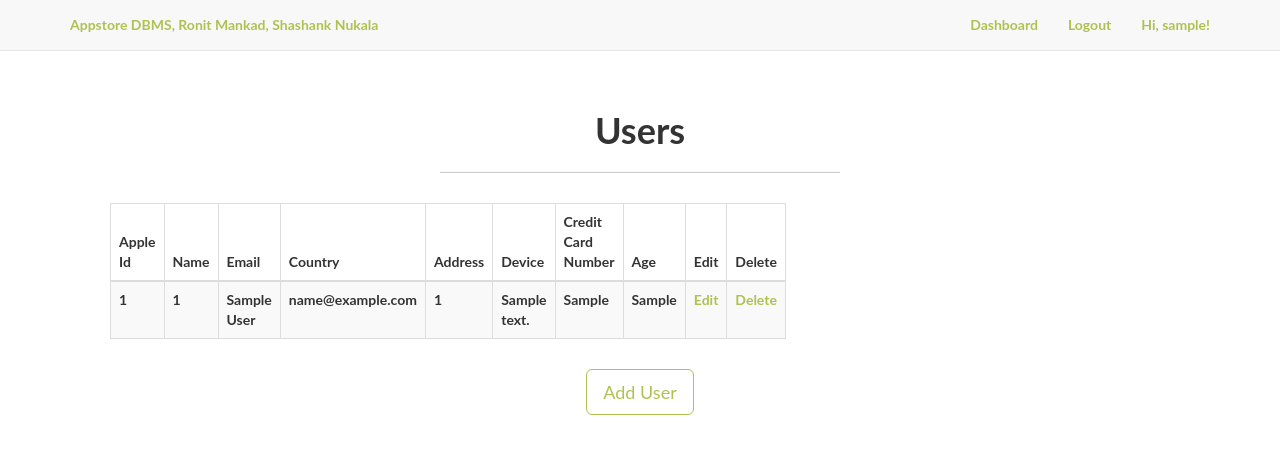
After one commit to mankadronit/Appstore-Database, a Flask app: page /users in a window 1280 px wide. The commit adds this page. Shown: the top 464 px of the page. Run offline with Flask 2, Linux system fonts and the light colour scheme; a user stored in the database is signed in; tables that the repository leaves empty or names only in its code hold one stand-in row (values such as "Sample post"); some libraries are stand-ins or nearby versions.

Commit message:
Add funcitonality to add, edit and delete users and purchases

```diff
--- a/app/home/views.py
+++ b/app/home/views.py
@@ -8,7 +8,7 @@ import random
 
 
 from . import home
-from .forms import DeveloperForm, ApplicationForm
+from .forms import DeveloperForm, ApplicationForm, UserForm, PurchaseForm
 
 
 @home.route('/')
@@ -54,7 +54,7 @@ def list_developers():
                            developers=developers, title="Developers")
 
 
-@home.route('/home/developers/add', methods=['GET', 'POST'])
+@home.route('/developers/add', methods=['GET', 'POST'])
 @login_required
 def add_developer():
     """
@@ -106,7 +106,7 @@ def add_developer():
 
 
 
-@home.route('/home/developers/edit/<int:developer_id>', methods=['GET', 'POST'])
+@home.route('/developers/edit/<int:developer_id>', methods=['GET', 'POST'])
 @login_required
 def edit_developer(developer_id):
     """
@@ -173,7 +173,7 @@ def edit_developer(developer_id):
                            developer=developer, title="Edit developer")
 
 
-@home.route('/home/developers/delete/<int:developer_id>', methods=['GET', 'POST'])
+@home.route('/developers/delete/<int:developer_id>', methods=['GET', 'POST'])
 @login_required
 def delete_developer(developer_id):
     """
@@ -203,7 +203,7 @@ def delete_developer(developer_id):
 
 
 # developer Views
-@home.route('/home/applications', methods=['GET', 'POST'])
+@home.route('/applications', methods=['GET', 'POST'])
 @login_required
 def list_applications():
     """
@@ -225,7 +225,7 @@ def list_applications():
                            applications=applications, title="Applications")
 
 
-@home.route('/home/applications/add/dev', methods=['GET', 'POST'])
+@home.route('/applications/add/dev', methods=['GET', 'POST'])
 @login_required
 def add_app_under_dev():
     db = MySQLdb.connect("localhost", 'AppstoreDB', 'appstore12345', 'Appstore')
@@ -288,7 +288,7 @@ def add_application(developer_id):
                            add_app=add_app, form=form,
                            title="Add Application")
 
-@home.route('/home/applications/delete/<string:package_name>', methods=['GET', 'POST'])
+@home.route('/applications/delete/<string:package_name>', methods=['GET', 'POST'])
 @login_required
 def delete_app(package_name):
     """
@@ -317,7 +317,7 @@ def delete_app(package_name):
     return redirect(url_for('home.list_applications'))
 
 
-@home.route('/home/applications/edit/<int:developer_id>/<string:package_name>,', methods=['GET', 'POST'])
+@home.route('/applications/edit/<int:developer_id>/<string:package_name>,', methods=['GET', 'POST'])
 @login_required
 def edit_app(developer_id, package_name):
     """
@@ -326,7 +326,7 @@ def edit_app(developer_id, package_name):
     add_app = False
 
     form = ApplicationForm()
-    new_package_name = None
+
     if form.validate_on_submit():
         try:
             #print(pk)
@@ -348,7 +348,6 @@ def edit_app(developer_id, package_name):
             db.commit()
             db.close()
 
-            new_package_name = form.package_name.data
             flash('You have successfully Edited the App information.')
             print("COMPLETED!!!")
         except (MySQLdb.Error, MySQLdb.Warning) as e:
@@ -381,3 +380,313 @@ def edit_app(developer_id, package_name):
     return render_template('home/applications/application.html', action="Edit",
                            add_app=add_app, form=form,
                            application=application, title="Edit Application")
+
+
+# User Views
+@home.route('/users', methods=['GET', 'POST'])
+@login_required
+def list_users():
+    """
+    List all developers
+    """
+    db = MySQLdb.connect("localhost", 'AppstoreDB', 'appstore12345', 'Appstore')
+
+    cur = db.cursor()
+
+    query_string = "SELECT * from users;"
+    cur.execute(query_string)
+
+    users = cur.fetchall()
+
+    db.close()
+
+
+    return render_template('home/users/users.html',
+                           users=users, title="Users")
+
+
+@home.route('/users/add', methods=['GET', 'POST'])
+@login_required
+def add_user():
+    """
+    Add a developer to the database
+    """
+    add_user = True
+
+    form = UserForm()
+
+    if form.validate_on_submit():
+        try:
+            #print(pk)
+            # add developer to the database
+            db = MySQLdb.connect("localhost", 'AppstoreDB', 'appstore12345', 'Appstore')
+
+            cur = db.cursor()
+
+            query_string = "INSERT INTO users \
+                            VALUES(%s, %s, %s, %s, %s, %s, %s, %s);"
+
+            cur.execute(query_string, (form.apple_id.data,
+                                                                       form.name.data,
+                                                                       form.email.data,
+                                                                       form.country.data,
+                                                                       form.address.data,
+                                                                       form.device.data,
+                                                                       form.credit_card_num.data,
+                                                                       form.age.data))
+            db.commit()
+            db.close()
+
+            flash('You have successfully added a new user.')
+            #print("COMPLETED!!!")
+        except (MySQLdb.Error, MySQLdb.Warning) as e:
+            print(e)
+            # in case developer name already exists
+            flash('Error: User already exists.')
+
+            # redirect to developers page
+        return redirect(url_for('home.list_users'))
+
+    #flash("DonE!!!!")
+    # load developer template
+    return render_template('home/users/user.html', action="Add",
+                           add_user=add_user, form=form,
+                           title="Add User")
+
+
+
+
+
+@home.route('/users/edit/<string:apple_id>', methods=['GET', 'POST'])
+@login_required
+def edit_user(apple_id):
+    """
+    Edit a developer
+    """
+    add_user = False
+
+    form = UserForm()
+
+    if form.validate_on_submit():
+        try:
+            #print(pk)
+            # add developer to the database
+            db = MySQLdb.connect("localhost", 'AppstoreDB', 'appstore12345', 'Appstore')
+
+            cur = db.cursor()
+
+            query_string = "UPDATE users SET \
+                            apple_id = %s, name = %s, email = %s, country = %s, address = %s, \
+                            device = %s, credit_card_num = %s, age = %s \
+                            WHERE apple_id = %s"
+            cur.execute(query_string, ( form.apple_id.data,
+                                        form.name.data,
+                                        form.email.data,
+                                        form.country.data,
+                                        form.address.data,
+                                        form.device.data,
+                                        form.credit_card_num.data,
+                                        form.age.data,
+                                        apple_id))
+            db.commit()
+            db.close()
+
+            flash('You have successfully Edited the User information.')
+            #print("COMPLETED!!!")
+        except (MySQLdb.Error, MySQLdb.Warning) as e:
+            print(e)
+            # in case developer name already exists
+            flash('Error: Could Not Update User Information')
+
+            # redirect to developers page
+        return redirect(url_for('home.list_users'))
+
+    db = MySQLdb.connect("localhost", 'AppstoreDB', 'appstore12345', 'Appstore')
+
+    cur = db.cursor()
+
+    query_string = "SELECT * from users WHERE apple_id = '{}';".format(apple_id)
+    cur.execute(query_string)
+
+    user = cur.fetchone()
+
+    db.close()
+
+    print("ROW:", user)
+
+    form.age.data = user[7]
+    form.credit_card_num.data = user[6]
+    form.device.data = user[5]
+    form.address.data = user[4]
+    form.country.data = user[3]
+    form.email.data = user[2]
+    form.name.data = user[1]
+    form.apple_id.data = user[0]
+
+    return render_template('home/users/user.html', action="Edit",
+                           add_user=add_user, form=form,
+                           user=user, title="Edit User")
+
+
+@home.route('/users/delete/<string:apple_id>', methods=['GET', 'POST'])
+@login_required
+def delete_user(apple_id):
+    """
+    Delete a developer from the database
+    """
+    try:
+        #print(pk)
+        # add developer to the database
+        db = MySQLdb.connect("localhost", 'AppstoreDB', 'appstore12345', 'Appstore')
+
+        cur = db.cursor()
+
+        query_string = "DELETE FROM users WHERE apple_id = '{}'".format(apple_id);
+
+        cur.execute(query_string)
+        db.commit()
+        db.close()
+
+        flash('You have successfully deleted a user.')
+        #print("COMPLETED!!!")
+    except (MySQLdb.Error, MySQLdb.Warning) as e:
+        print(e)
+        # in case developer name already exists
+        flash('Error: User Doesnt exists.')
+    # redirect to the developers page
+    return redirect(url_for('home.list_users'))
+
+
+@home.route('/purchases', methods=['GET', 'POST'])
+@login_required
+def list_purchases():
+    """
+    List all developers
+    """
+    db = MySQLdb.connect("localhost", 'AppstoreDB', 'appstore12345', 'Appstore')
+
+    cur = db.cursor()
+
+    query_string = "SELECT * from purchases;"
+    cur.execute(query_string)
+
+    purchases = cur.fetchall()
+
+    db.close()
+
+
+    return render_template('home/purchases/purchases.html',
+                           purchases=purchases, title="Purchases")
+
+
+@home.route('/purchases/add/user', methods=['GET', 'POST'])
+@login_required
+def add_purchase_under_user():
+    db = MySQLdb.connect("localhost", 'AppstoreDB', 'appstore12345', 'Appstore')
+
+    cur = db.cursor()
+
+    query_string = "SELECT * from users;"
+    cur.execute(query_string)
+
+    users = cur.fetchall()
+
+    db.close()
+
+
+    return render_template('/home/purchases/users_compact.html',
+                           users=users, title="Users")
+
+
+@home.route('/purchases/add/user/<string:apple_id>/app', methods=['GET', 'POST'])
+@login_required
+def add_purchase_under_user_app(apple_id):
+    db = MySQLdb.connect("localhost", 'AppstoreDB', 'appstore12345', 'Appstore')
+
+    cur = db.cursor()
+
+    query_string = "SELECT * from applications;"
+    cur.execute(query_string)
+
+    applications = cur.fetchall()
+
+    db.close()
+
+
+    return render_template('/home/purchases/applications_compact.html',
+                           applications=applications, apple_id=apple_id, title="applications")
+
+
+@home.route('/purchases/add/user/<string:apple_id>/app/<string:package_name>/<float:price>', methods=['GET', 'POST'])
+@login_required
+def add_purchase(apple_id, package_name, price):
+    """
+    Add a developer to the database
+    """
+    add_purchase = True
+
+    form = PurchaseForm()
+
+    if form.validate_on_submit():
+        try:
+            order_id = random.getrandbits(32)
+
+            db = MySQLdb.connect("localhost", 'AppstoreDB', 'appstore12345', 'Appstore')
+
+            cur = db.cursor()
+
+            query_string = "INSERT INTO purchases \
+                            VALUES(%s, %s, %s, %s, %s);"
+
+            cur.execute(query_string, (order_id,
+                                       apple_id,
+                                       package_name,
+                                       price,
+                                       form.purchase_date.data.strftime('%Y-%m-%d')))
+            db.commit()
+            db.close()
+
+            flash('You have successfully added a new purchase.')
+            print("COMPLETED!!!")
+        except (MySQLdb.Error, MySQLdb.Warning) as e:
+            print(e)
+            # in case developer name already exists
+            flash('Error: Purchase already exists.')
+
+            # redirect to developers page
+        return redirect(url_for('home.list_purchases'))
+
+    #flash("DonE!!!!")
+    # load developer template
+    return render_template('home/purchases/purchase.html', action="Add",
+                           add_purchase=add_purchase, form=form,
+                           title="Add Purchase")
+
+
+@home.route('/purchases/delete/<int:order_id>', methods=['GET', 'POST'])
+@login_required
+def delete_purchase(order_id):
+    """
+    Delete a developer from the database
+    """
+    try:
+        #print(pk)
+        # add developer to the database
+        db = MySQLdb.connect("localhost", 'AppstoreDB', 'appstore12345', 'Appstore')
+
+        cur = db.cursor()
+
+        query_string = "DELETE FROM purchases WHERE order_id={}".format(order_id);
+
+        cur.execute(query_string)
+        db.commit()
+        db.close()
+
+        flash('You have successfully deleted a purchase.')
+        #print("COMPLETED!!!")
+    except (MySQLdb.Error, MySQLdb.Warning) as e:
+        print(e)
+        # in case developer name already exists
+        flash('Error: Purchase Doesnt exists.')
+    # redirect to the developers page
+    return redirect(url_for('home.list_purchases'))
--- /dev/null
+++ b/app/templates/home/users/users.html
@@ -0,0 +1,75 @@
+
+{% import "bootstrap/utils.html" as utils %}
+{% extends "base.html" %}
+{% block title %}Users{% endblock %}
+
+{% block body %}
+
+<div class="content-section">
+    <br/>
+    {{ utils.flashed_messages() }}
+    <br/>
+  <div class="outer">
+    <div class="middle">
+      <div class="inner">
+        <h1 style="text-align:center;">Users</h1>
+        {% if users %}
+          <hr class="intro-divider">
+          <div class="center" style="margin-left:100px;margin-right:100px;">
+            <table class="table table-striped table-bordered">
+              <thead>
+                <tr>
+                  <th width="25%">Apple Id</th>
+                  <th width="25%"> Name </th>
+                  <th width="25%"> Email </th>
+                  <th width="25%"> Country </th>
+                  <th width="25%"> Address </th>
+                  <th width="25%"> Device </th>
+                  <th width="25%"> Credit Card Number </th>
+                  <th width="25%"> Age </th>
+                  <th width="15%"> Edit </th>
+                  <th width="15%"> Delete </th>
+                </tr>
+              </thead>
+              <tbody>
+              {% for user in users %}
+                <tr>
+                  <td> {{ user.0 }} </td>
+                  <td> {{ user.1 }} </td>
+                  <td> {{ user.2 }} </td>
+                  <td> {{ user.3 }} </td>
+                  <td> {{ user.4 }} </td>
+                  <td> {{ user.5 }} </td>
+                  <td> {{ user.6 }} </td>
+                  <td>{{ user.7 }}</td>
+                  <td>
+                    <a href="{{ url_for('home.edit_user', apple_id=user.0) }}">
+                      <i class="fa fa-pencil"></i> Edit
+                    </a>
+                  </td>
+                  <td>
+                    <a href="{{ url_for('home.delete_user', apple_id=user.0) }}">
+                      <i class="fa fa-trash"></i> Delete
+                    </a>
+                  </td>
+                </tr>
+              {% endfor %}
+              </tbody>
+            </table>
+          </div>
+          <div style="text-align: center">
+        {% else %}
+          <div style="text-align: center">
+            <h3> No Users have been added. </h3>
+            <hr class="intro-divider">
+        {% endif %}
+          <a href="{{ url_for('home.add_user') }}" class="btn btn-default btn-lg">
+            <i class="fa fa-plus"></i>
+            Add User
+          </a>
+        </div>
+      </div>
+    </div>
+  </div>
+</div>
+{% endblock %}
```
Also changed, not shown: app/home/forms.py (+19 -2 lines), app/templates/home/dashboard.html (+10 -2 lines), app/templates/home/purchases/applications_compact.html (added, +56 -0 lines), app/templates/home/purchases/purchase.html (added, +32 -0 lines), app/templates/home/purchases/purchases.html (added, +63 -0 lines), app/templates/home/purchases/users_compact.html (added, +55 -0 lines), app/templates/home/users/user.html (added, +32 -0 lines).
